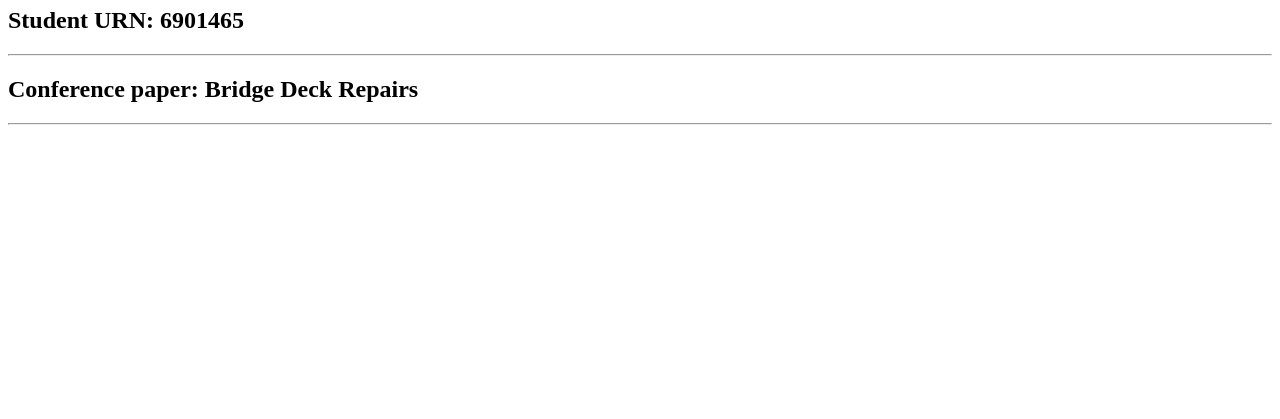
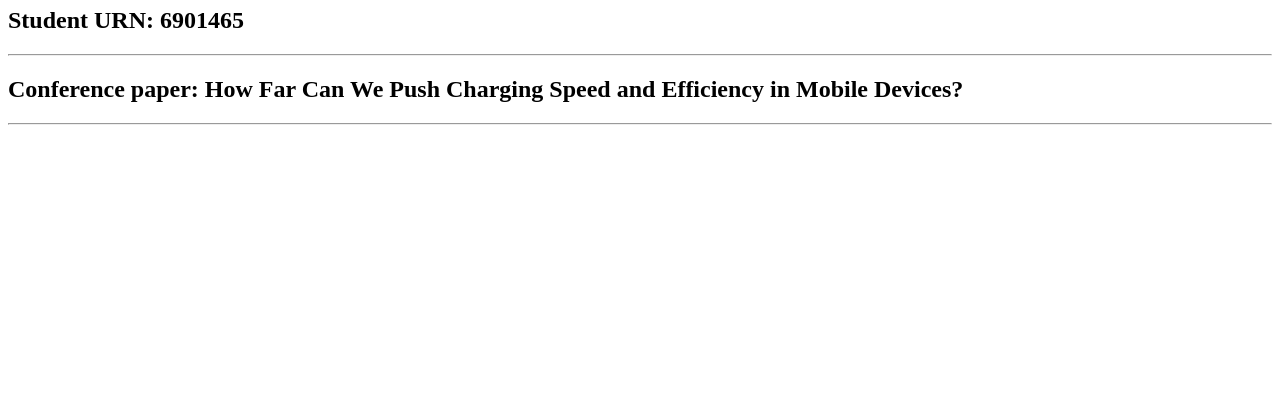
Before and after one commit to FEPSFY6901465/FY6901465, a plain HTML site: page index.html in a window 1280 px wide. Shown: the part 381-800 px from the top of the page. Drawn offline with Linux system fonts and the light colour scheme.

Commit message:
Update index.html
title change

```diff
--- a/index.html
+++ b/index.html
@@ -4,7 +4,7 @@
     <h1><b>ENG0018  Computer  Laboratory 2023/24</b></h1>
     <h2>Student URN: 6901465</h2>
     <hr>
-    <h2 style=”font-family:calibri:”><b>Conference  paper: Bridge Deck Repairs</b></h2>
+    <h2 style=”font-family:calibri:”><b>Conference  paper: How Far Can We Push Charging Speed and Efficiency in Mobile Devices? </b></h2>
     <hr>
     <style>
       table {
```
